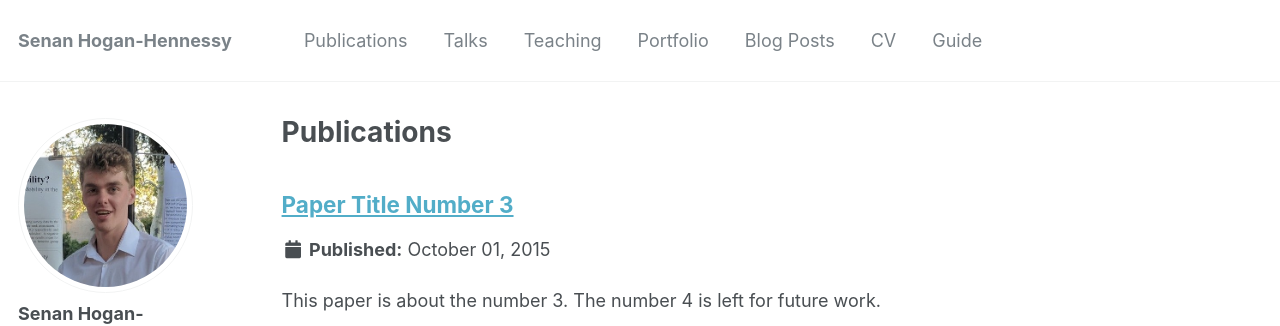
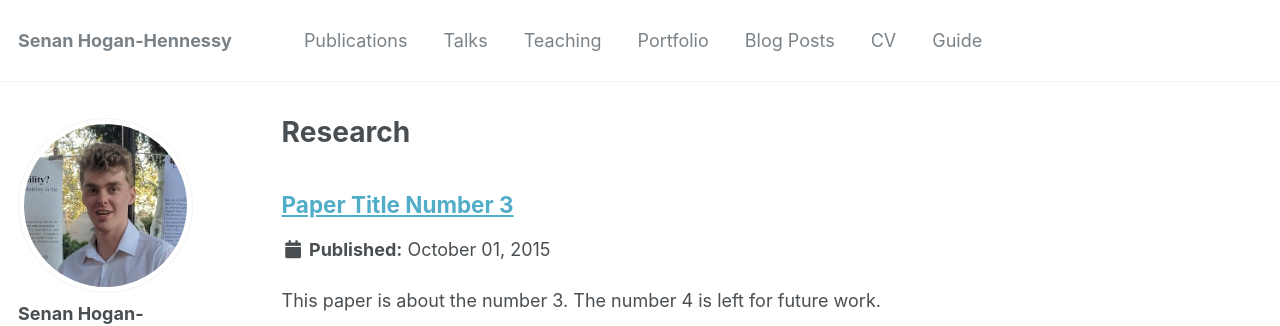
Before and after one commit to shoganhennessy/shoganhennessy.github.io, a Jekyll site: the page built from _pages/research.md, in a window 1280 px wide and 1102 px high. Shown: the top 326 px of the window. Built offline with Jekyll 4.4.1, drawn with Linux system fonts in a browser that asks for light colours.

Commit message:
chaning the available pages

```diff
--- a/_pages/research.md
+++ b/_pages/research.md
@@ -1,13 +1,9 @@
 ---
 layout: archive
-title: "Publications"
-permalink: /publications/
+title: "Research"
+permalink: /research/
 author_profile: true
 ---
-
-{% if author.googlescholar %}
-  You can also find my articles on <u><a href="{{author.googlescholar}}">my Google Scholar profile</a>.</u>
-{% endif %}
 
 {% include base_path %}
 
```
